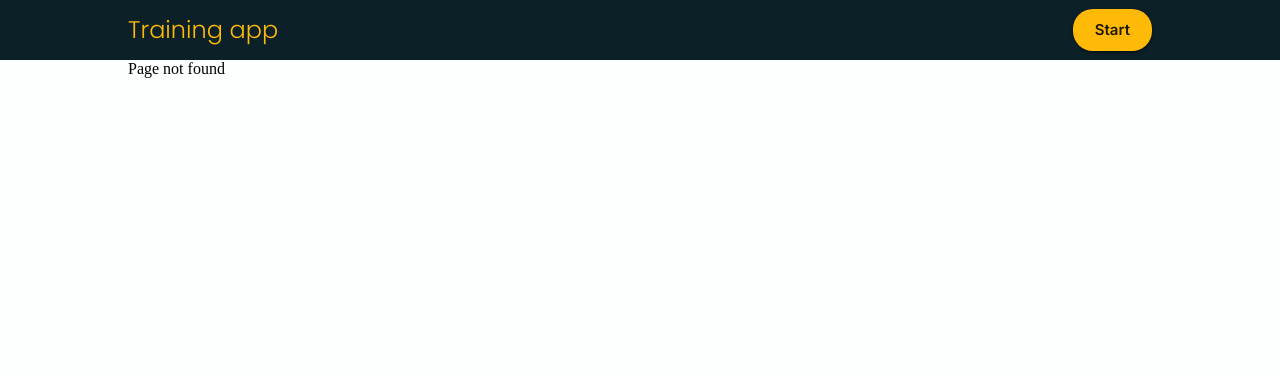
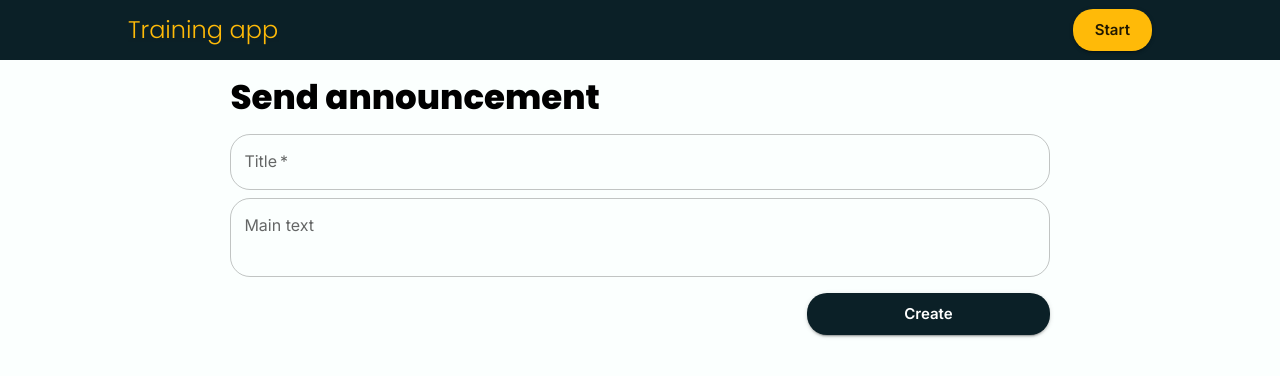
Before and after one commit to antonymarg/training-app-frontend, a React (Create React App) app: page /announce/1 in a window 1280 px wide. Before the commit this address had no page. Shown: the top 376 px of the page. Built offline with nearby package versions, Linux system fonts and the light colour scheme.

Commit message:
Send Announcemnet page

```diff
--- a/src/App.tsx
+++ b/src/App.tsx
@@ -7,6 +7,7 @@ import { LocalizationProvider } from '@mui/x-date-pickers';
 import { AdapterMoment } from '@mui/x-date-pickers/AdapterMoment';
 import { ViewTrainingPage } from './Routes/Trainers/ViewTrainingPage/ViewTrainingPage';
 import { ViewUser } from './Routes/Public/ViewUser/ViewUser';
+import { SendAnnouncement } from './Routes/Trainers/SendAnnouncement/SendAnnouncement';
 
 function App() {
   return (
@@ -23,6 +24,7 @@ function App() {
               path="trainings/:trainingId"
               element={<ViewTrainingPage />}
             />
+            <Route path="announce/:trainingId" element={<SendAnnouncement />} />
             <Route path="user/:userId" element={<ViewUser />} />
             <Route path="*" element={<div>Page not found</div>} />
           </Routes>
--- a/src/Components/NotificationsTable/NotificationsTable.tsx
+++ b/src/Components/NotificationsTable/NotificationsTable.tsx
@@ -2,6 +2,7 @@ import { useState, useEffect } from 'react';
 import { InfoTable } from '../InfoTable/InfoTable';
 import { notificationsModule } from '../../Firebase';
 import { useNavigate } from 'react-router-dom';
+import moment from 'moment';
 
 interface INotificationsTableProps {
   showAddAnnouncements: boolean;
@@ -13,7 +14,7 @@ type INotificationsDetailsTable = {
   id: string;
   title: string;
   type: string;
-  text: string;
+  sentAt: string;
 };
 
 export function NotificationsTable({
@@ -29,13 +30,16 @@ export function NotificationsTable({
   useEffect(() => {
     (async function () {
       setIsLoading(true);
-      let res = await notificationsModule.getNotifications(userId, trainingId);
+      let res = await notificationsModule.getTrainingAnnouncements(
+        trainingId,
+        userId
+      );
       setNotifications(
         res.map((e) => ({
           id: e.notificationId,
           title: e.title,
           type: e.type,
-          text: e.mainText,
+          sentAt: moment.unix(e.sentAt.seconds).calendar(),
         }))
       );
       setIsLoading(false);
@@ -52,7 +56,7 @@ export function NotificationsTable({
       }}
       title="Announcements"
       showCreateButton={showAddAnnouncements}
-      onCreateClick={() => navigate('/announce')}
+      onCreateClick={() => navigate(`/announce/${trainingId}`)}
       createButtonLabel="Send announcement"
     />
   );
--- a/src/Components/TrainingsTable/TrainingsTable.tsx
+++ b/src/Components/TrainingsTable/TrainingsTable.tsx
@@ -61,7 +61,7 @@ export function TrainingsTable({
       title={label}
       showCreateButton={allowAddTrainingButton}
       onCreateClick={() => navigate('/create')}
-      createButtonLabel="AddTraining"
+      createButtonLabel="Add Training"
       onRowClick={(e, id) => navigate(`/trainings/${id}`)}
     />
   );
--- a/src/Firebase/notificationsModule/index.ts
+++ b/src/Firebase/notificationsModule/index.ts
@@ -7,6 +7,7 @@ import {
   query,
   orderByChild,
   startAt,
+  equalTo,
 } from 'firebase/database';
 import { realtimeDb } from '../firebase';
 import {
@@ -38,7 +39,30 @@ const createNotifsListener = (
   });
 };
 
-const getNotifications = async (userId: string, trainingId?: string) => {
+const getTrainingAnnouncements = async (trainingId: string, userId: string) => {
+  const notificationsQuery = query(
+    notificationsRef,
+    orderByChild(`trainingId`),
+    equalTo(trainingId)
+  );
+  const snapshot = await get(notificationsQuery);
+  const notifications: INotification[] = [];
+  snapshot.forEach((childSnapshot) => {
+    const notification: INotification = childSnapshot.val();
+
+    if (
+      (!notification.recipients[userId] && notification.senderId !== userId) ||
+      notification.type !== 'announcement'
+    )
+      return;
+    notifications.push(notification);
+  });
+  return notifications.sort((a, b) =>
+    a.sentAt.seconds > b.sentAt.seconds ? -1 : 1
+  );
+};
+
+const getNotifications = async (userId: string) => {
   const notificationsQuery = query(
     notificationsRef,
     orderByChild(`recipients/${userId}`),
@@ -49,7 +73,6 @@ const getNotifications = async (userId: string, trainingId?: string) => {
   const notifications: INotification[] = [];
   snapshot.forEach((childSnapshot) => {
     const notification: INotification = childSnapshot.val();
-    if (trainingId && notification.trainingId !== trainingId) return;
     notifications.push(notification);
   });
   return notifications;
@@ -82,4 +105,5 @@ export const notificationsModule = {
   sendNotification,
   markNotificationAsSeen,
   getNotifications,
+  getTrainingAnnouncements,
 };
--- /dev/null
+++ b/src/Routes/Trainers/SendAnnouncement/SendAnnouncement.tsx
@@ -0,0 +1,93 @@
+import { useNavigate, useParams } from 'react-router-dom';
+import { useState } from 'react';
+import { SendAnnouncementContainer } from './sendAnnouncement.style';
+import {
+  Stack,
+  Typography,
+  TextField,
+  Button,
+  CircularProgress,
+} from '@mui/material';
+import { notificationsModule, trainingModule } from '../../../Firebase';
+import { useSelector } from 'react-redux';
+import { getUserProfile } from '../../../Models/User/selectors';
+import { eRecipientStatus } from '../../../Models/Notifications/types';
+
+interface IAnnounement {
+  title: string;
+  mainText: string;
+}
+interface IRecipients {
+  [key: string]: eRecipientStatus;
+}
+const defaultState: IAnnounement = {
+  title: '',
+  mainText: '',
+};
+export function SendAnnouncement() {
+  const { trainingId } = useParams();
+  const profile = useSelector(getUserProfile);
+  const navigate = useNavigate();
+  const [formData, setFormData] = useState<IAnnounement>(defaultState);
+  const [isLoading, setIsLoading] = useState(false);
+  const recipients: IRecipients = {};
+
+  const onContinue = async () => {
+    setIsLoading(true);
+    let training = await trainingModule.getTrainingById(trainingId as string);
+    Object.keys(training.participants).forEach(
+      (pax) => (recipients[pax] = eRecipientStatus.received)
+    );
+    await notificationsModule.sendNotification({
+      senderId: profile?.userId as string,
+      title: formData.title,
+      mainText: formData.mainText,
+      type: 'announcement',
+      trainingId: trainingId as string,
+      recipients,
+    });
+    setIsLoading(false);
+    navigate(`/trainings/${trainingId}`);
+  };
+
+  return (
+    <SendAnnouncementContainer>
+      <Typography style={{ gridArea: 'header' }} variant="h4">
+        Send announcement
+      </Typography>
+      <Stack style={{ gridArea: 'form' }} direction="column" spacing={1}>
+        <TextField
+          id="title"
+          label="Title"
+          value={formData.title}
+          required
+          fullWidth
+          onChange={(v) => setFormData({ ...formData, title: v.target.value })}
+        />
+        <TextField
+          id="mainText"
+          label="Main text"
+          value={formData.mainText}
+          multiline
+          minRows={2}
+          fullWidth
+          onChange={(v) =>
+            setFormData({ ...formData, mainText: v.target.value })
+          }
+        />
+      </Stack>
+      <Button
+        variant="contained"
+        size="large"
+        onClick={onContinue}
+        style={{ gridArea: 'button' }}
+      >
+        {isLoading ? (
+          <CircularProgress color="secondary" size={25} />
+        ) : (
+          'Create'
+        )}
+      </Button>
+    </SendAnnouncementContainer>
+  );
+}
--- /dev/null
+++ b/src/Routes/Trainers/SendAnnouncement/sendAnnouncement.style.ts
@@ -0,0 +1,18 @@
+import styled from 'styled-components';
+
+export const SendAnnouncementContainer = styled.div`
+  display: grid;
+  gap: 16px;
+  padding: 16px 10%;
+  grid-template-areas:
+    'header header header'
+    'form form form'
+    '. . button';
+  @media only screen and (max-width: 768px) {
+    padding: 0;
+    grid-template-areas:
+      'header header header'
+      'form form form'
+      'button button button';
+  }
+`;
--- a/src/Routes/Trainers/ViewTrainingPage/ViewTrainingPage.tsx
+++ b/src/Routes/Trainers/ViewTrainingPage/ViewTrainingPage.tsx
@@ -152,7 +152,7 @@ export function ViewTrainingPage() {
       <AnnouncementsContainer>
         <NotificationsTable
           userId={userId as string}
-          trainingId={training.id}
+          trainingId={trainingId as string}
           showAddAnnouncements={Boolean(training.trainers[userId])}
         />
       </AnnouncementsContainer>
```
